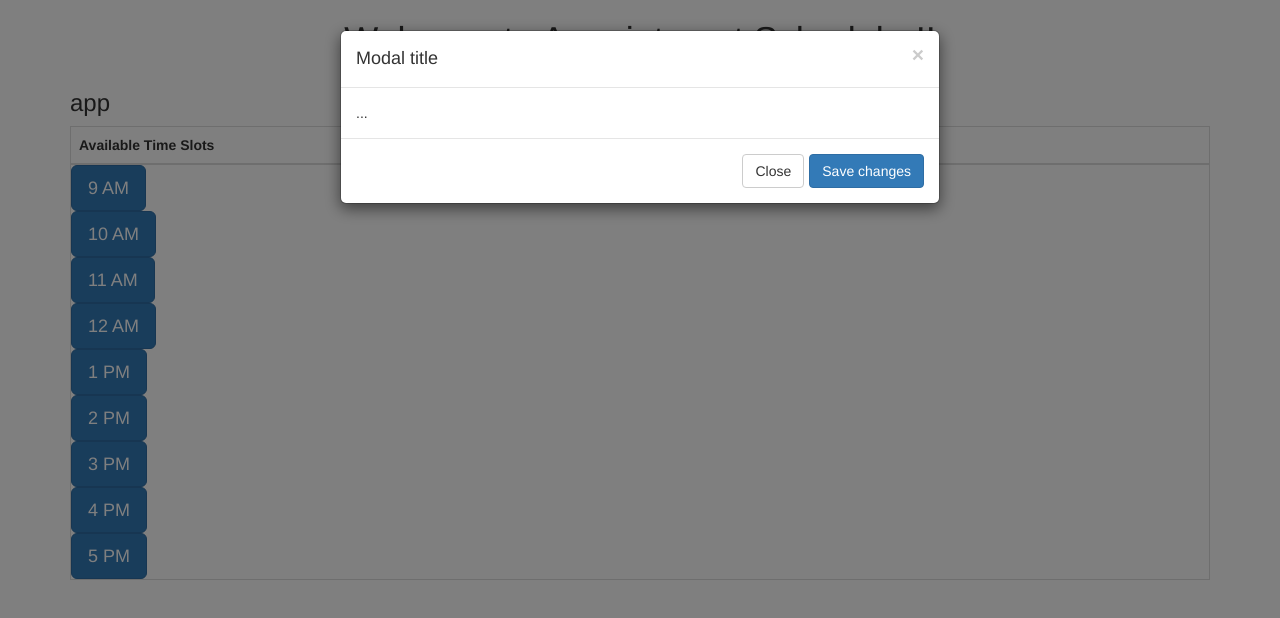
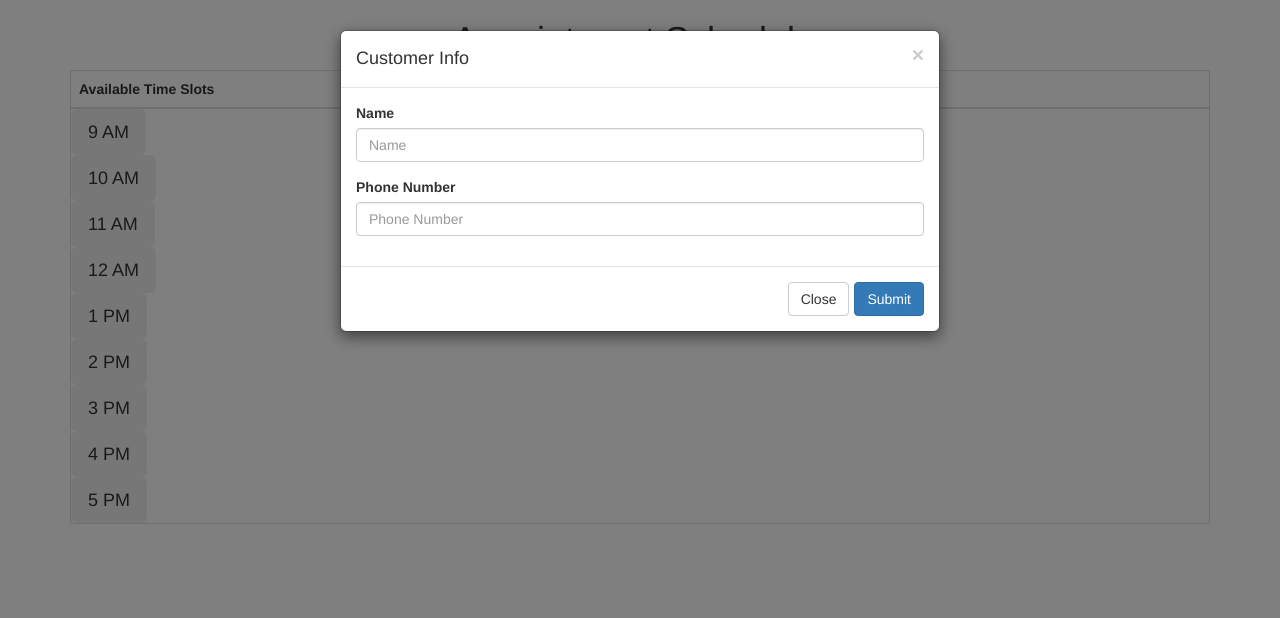
Before and after one commit to jkm31459/Scheduler, an Angular app: page / in a window 1280 px wide. Both pictures are taken after a click on the button "9 AM". Shown: the top 618 px of the page. Built offline with nearby package versions, Linux system fonts and the light colour scheme.

Commit message:
time slots turn red when taken

```diff
--- a/src/app/app.component.html
+++ b/src/app/app.component.html
@@ -1,18 +1,17 @@
 <div style="text-align:center">
   <h1>
-    Welcome to Appointment Scheduler!!
+    {{title}}
   </h1>
 </div>
 <div class="container">
-      <h3>{{title}}</h3>
       <table class="table table-bordered">
         <thead>
           <tr><th>Available Time Slots</th></tr>
         </thead>
         <tr class="active" *ngFor='let timeSlot of timeSlots'>
           <td class="active">
-            <button type="button" class="btn btn-primary btn-lg"
-              data-toggle="modal" data-target="#myModal">{{timeSlot.time}}</button></td>
+            <button type="button" class="btn btn-lg" [ngClass]="{ 'btn-danger': !timeSlot.isAvailable }"
+              data-toggle="modal" data-target="#myModal" (click)='openModal(timeSlot.id)'>{{timeSlot.time}}</button></td>
         </tr>
       </table>
 </div>
@@ -21,14 +20,25 @@
     <div class="modal-content">
       <div class="modal-header">
         <button type="button" class="close" data-dismiss="modal" aria-label="Close"><span aria-hidden="true">&times;</span></button>
-        <h4 class="modal-title" id="myModalLabel">Modal title</h4>
+        <h4 class="modal-title" id="myModalLabel">Customer Info</h4>
       </div>
       <div class="modal-body">
-        ...
+        <form>
+          <div class="form-group">
+            <label for="name">Name</label>
+            <input type="text" class="form-control" id="name" name="name"
+              placeholder="Name" [(ngModel)]='timeSlots[slotId].name'>
+          </div>
+          <div class="form-group">
+            <label for="phoneNumber">Phone Number</label>
+            <input class="form-control" id="phoneNumber" name="phoneNumber"
+              placeholder="Phone Number" [(ngModel)]='timeSlots[slotId].phoneNumber'>
+          </div>
+        </form>
       </div>
       <div class="modal-footer">
         <button type="button" class="btn btn-default" data-dismiss="modal">Close</button>
-        <button type="button" class="btn btn-primary">Save changes</button>
+        <button type="button" class="btn btn-primary" (click)='submit()'>Submit</button>
       </div>
     </div>
   </div>
--- a/src/app/app.component.ts
+++ b/src/app/app.component.ts
@@ -6,52 +6,82 @@ import { Component } from '@angular/core';
   styleUrls: ['./app.component.css']
 })
 export class AppComponent {
-  title: string = 'app';
+  title: string = 'Appointment Scheduler';
+  slotId: number = 0;
   timeSlots: any[] = [
     {
+      "id": 0,
       "name": '',
       "phoneNumber": '',
-      "time": '9 AM'
+      "time": '9 AM',
+      "isAvailable": true
     },
     {
+      "id": 1,
       "name": '',
       "phoneNumber": '',
-      "time": '10 AM'
+      "time": '10 AM',
+      "isAvailable": true
     },
     {
+      "id": 2,
       "name": '',
       "phoneNumber": '',
-      "time": '11 AM'
+      "time": '11 AM',
+      "isAvailable": true
     },
     {
+      "id": 3,
       "name": '',
       "phoneNumber": '',
-      "time": '12 AM'
+      "time": '12 AM',
+      "isAvailable": true
     },
     {
+      "id": 4,
       "name": '',
       "phoneNumber": '',
-      "time": '1 PM'
+      "time": '1 PM',
+      "isAvailable": true
     },
     {
+      "id": 5,
       "name": '',
       "phoneNumber": '',
-      "time": '2 PM'
+      "time": '2 PM',
+      "isAvailable": true
     },
     {
+      "id": 6,
       "name": '',
       "phoneNumber": '',
-      "time": '3 PM'
+      "time": '3 PM',
+      "isAvailable": true
     },
     {
+      "id": 7,
       "name": '',
       "phoneNumber": '',
-      "time": '4 PM'
+      "time": '4 PM',
+      "isAvailable": true
     },
     {
+      "id": 8,
       "name": '',
       "phoneNumber": '',
-      "time": '5 PM'
+      "time": '5 PM',
+      "isAvailable": true
     }
   ];
+  openModal(id): void {
+    this.slotId = id;
+  };
+  submit(): void {
+    console.log('submit');
+    if (this.timeSlots[this.slotId].name && this.timeSlots[this.slotId].phoneNumber) {
+      this.timeSlots[this.slotId].isAvailable = false;
+    } else {
+      this.timeSlots[this.slotId].isAvailable = true;
+    }
+  };
 }
--- a/src/app/app.module.ts
+++ b/src/app/app.module.ts
@@ -1,5 +1,6 @@
 import { BrowserModule } from '@angular/platform-browser';
 import { NgModule } from '@angular/core';
+import { FormsModule } from '@angular/forms';
 
 import { AppComponent } from './app.component';
 
@@ -8,7 +9,8 @@ import { AppComponent } from './app.component';
     AppComponent
   ],
   imports: [
-    BrowserModule
+    BrowserModule,
+    FormsModule
   ],
   providers: [],
   bootstrap: [AppComponent]
```
